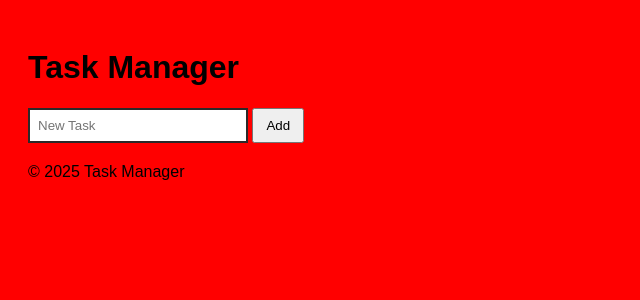
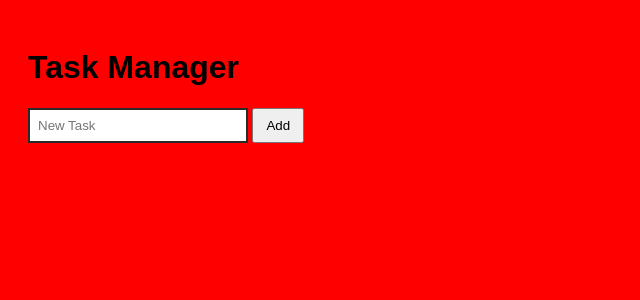
Before and after one commit to animalkhasyann/task_manager, a PHP site: page / in a window 1280 px wide. Shown: the top 300 px of the page, without its empty margins (0-640 px from the left). Run offline with PHP 8.4, Linux system fonts and the light colour scheme; data that the repository does not hold is empty.

Commit message:
changed the color of p to red

```diff
--- a/style.css
+++ b/style.css
@@ -36,3 +36,6 @@ footer{
 body{
 background-color: red;
 }
+p{
+    color: red;
+}
```
